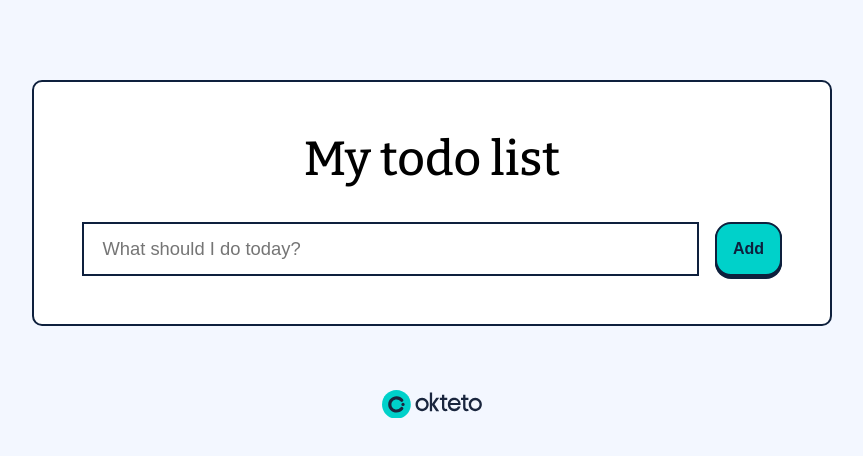
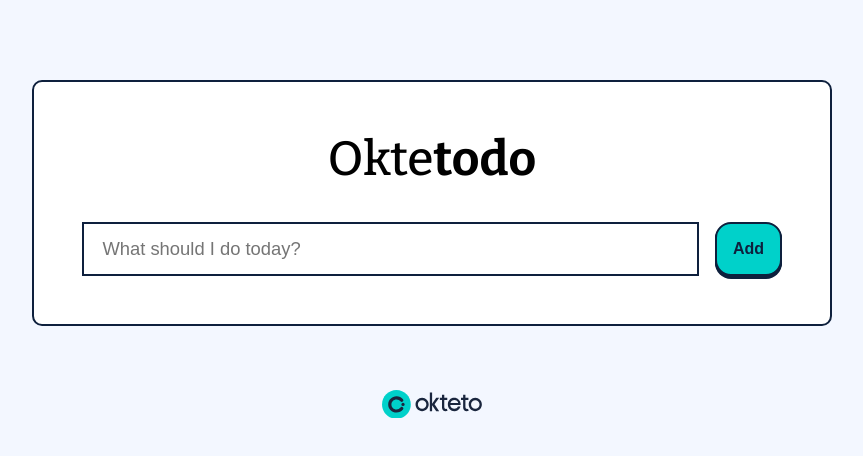
Before and after one commit to okteto/todolist-gitops-code, a React (Create React App) app in the folder client/: page / in a window 1280 px wide. Shown: the top 456 px of the page, without its empty margins (208-1071 px from the left). Built offline with nearby package versions, Linux system fonts and the light colour scheme; no server answers.

Commit message:
change heading again
Signed-off-by: Arsh Sharma <arsh@Arsh-Sharma.local>

```diff
--- a/client/src/components/InputTodo.js
+++ b/client/src/components/InputTodo.js
@@ -22,7 +22,7 @@
     return (
         <Fragment>
             <h1 className="title">
-                My todo list
+                Okte<span>todo</span>
             </h1>
             <form className="app-add" onSubmit={onSubmitForm}>
                 <input
```
